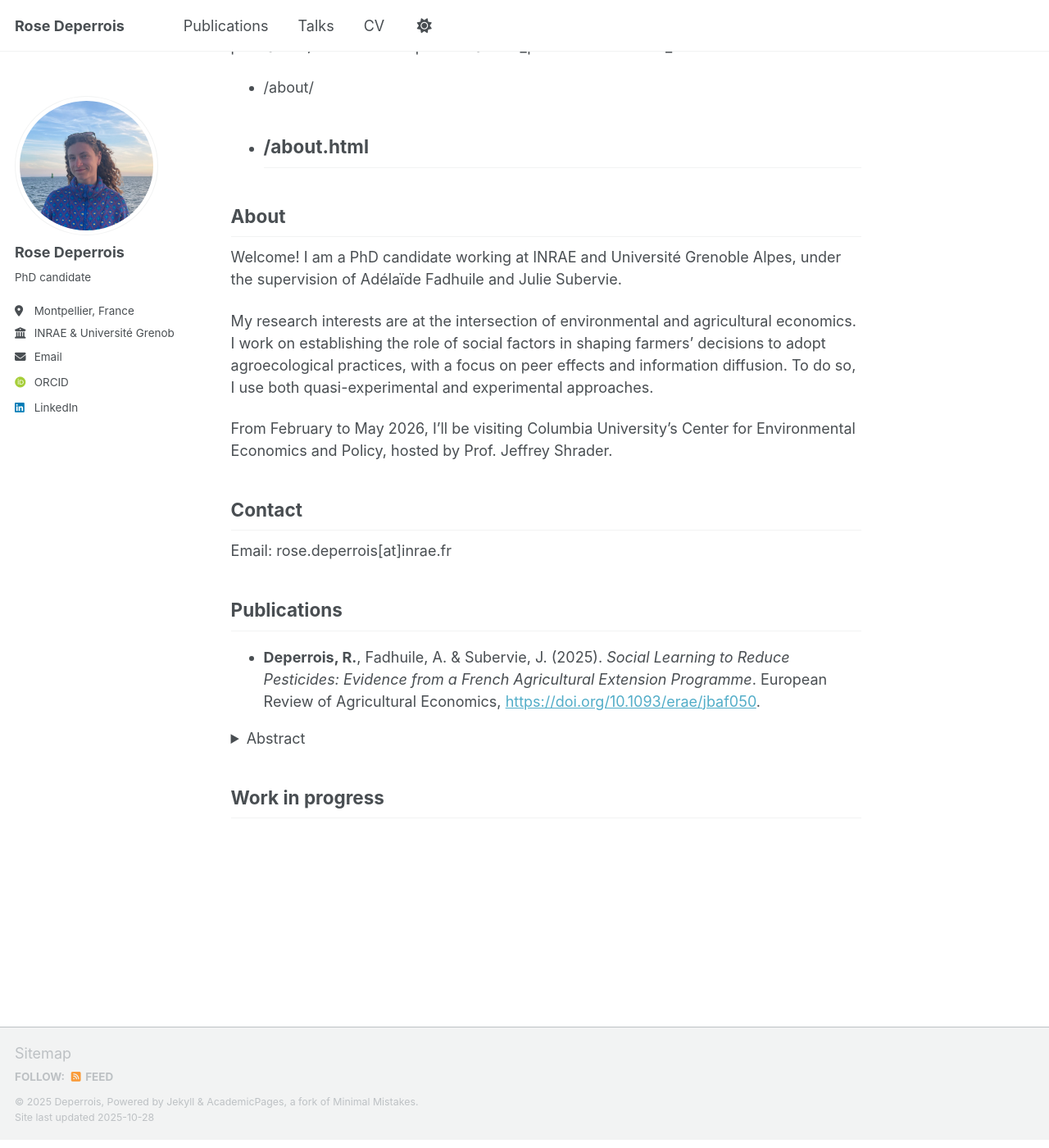
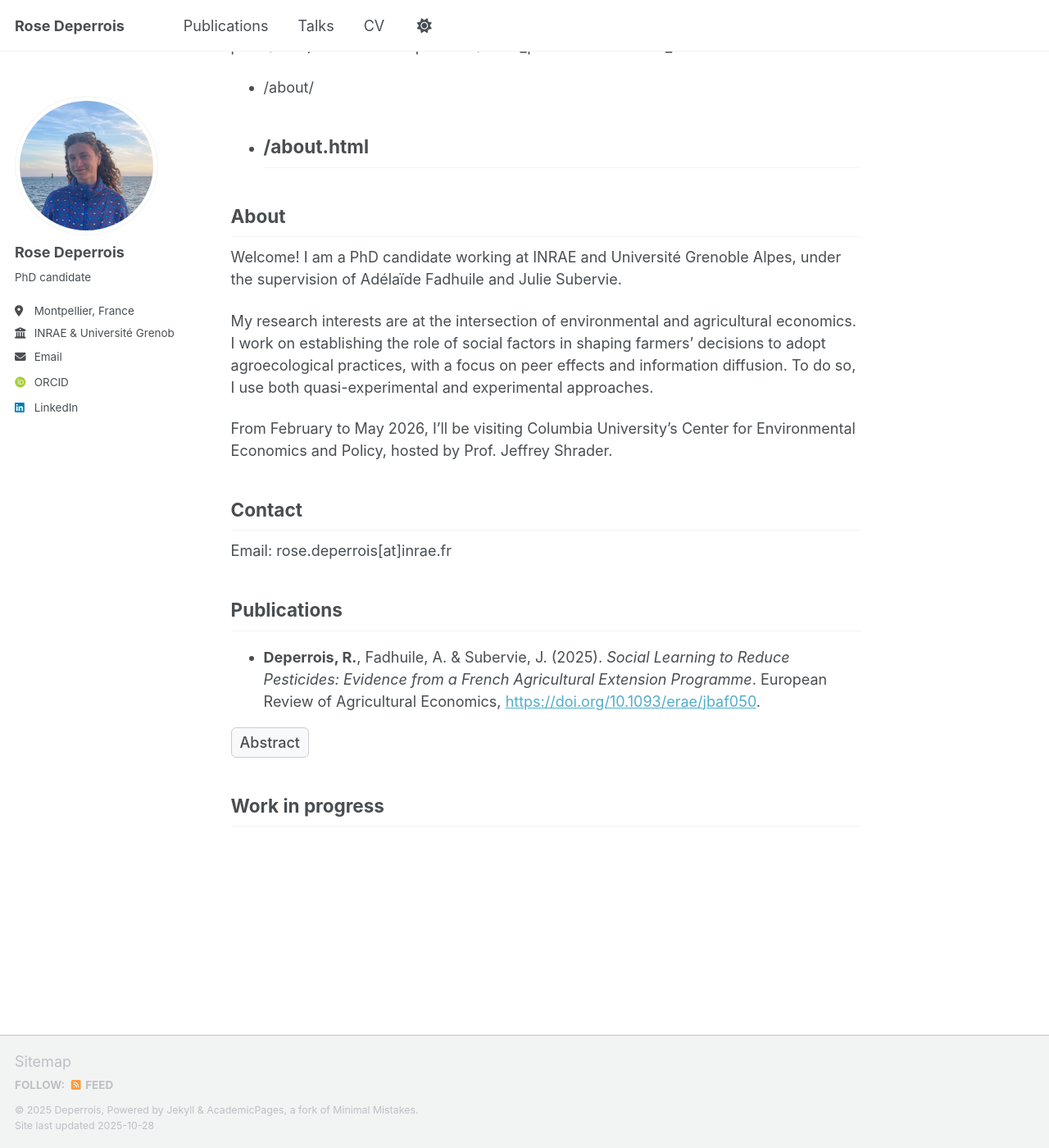
Before and after one commit to rosedeperrois/rosedeperrois.github.io, a Jekyll site: the page built from _pages/about.md, in a window 1280 px wide and 1400 px high, scrolled down 107 px. Shown: the whole window at 82% size. Built offline with Jekyll 4.4.1, drawn with Linux system fonts in a browser that asks for light colours; some web fonts are replaced; our own code applies the rules of GitHub Pages for plain Markdown files; a script that is not in the unit is left out.

Commit message:
Update _buttons.scss

```diff
--- a/_sass/layout/_buttons.scss
+++ b/_sass/layout/_buttons.scss
@@ -152,3 +152,45 @@
     font-size: $type-size-7;
   }
 }
+
+
+/* === Abstract button style === */
+details.abstract-box {
+  margin-top: 0.5em;
+  margin-bottom: 0.5em;
+}
+
+/* Style du "bouton" */
+details.abstract-box summary {
+  cursor: pointer;
+  display: inline-block;
+  border: 1px solid #ccc;
+  border-radius: 6px;
+  padding: 4px 10px;
+  font-weight: 500;
+  background-color: #f8f9fa;
+  transition: all 0.2s ease-in-out;
+  list-style: none; /* supprime certains marqueurs */
+}
+
+/* Masquer la flèche sur TOUS les navigateurs */
+details.abstract-box summary::-webkit-details-marker,
+details.abstract-box summary::marker {
+  display: none !important;
+  content: "";
+}
+
+/* Effet au survol */
+details.abstract-box summary:hover {
+  background-color: #e6f0ff;
+  border-color: #007acc;
+  color: #007acc;
+}
+
+/* Contenu de l’abstract */
+details.abstract-box p {
+  margin-top: 0.8em;
+  margin-left: 0.5em;
+  font-size: 0.95em;
+  line-height: 1.5;
+}
```
